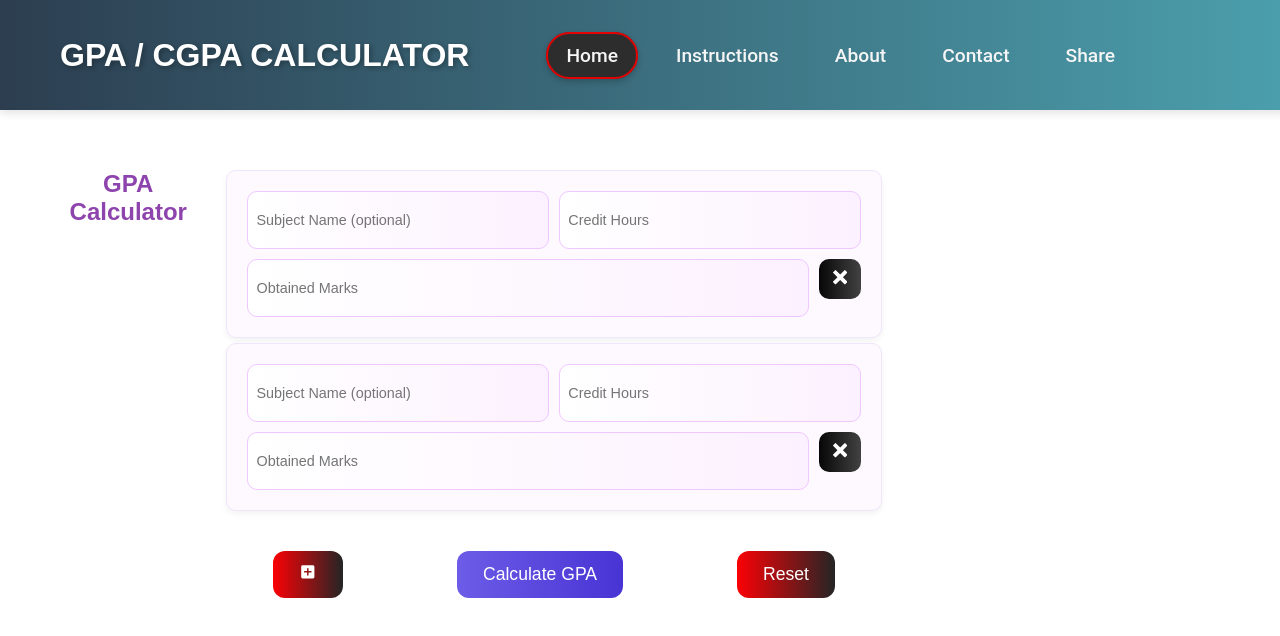
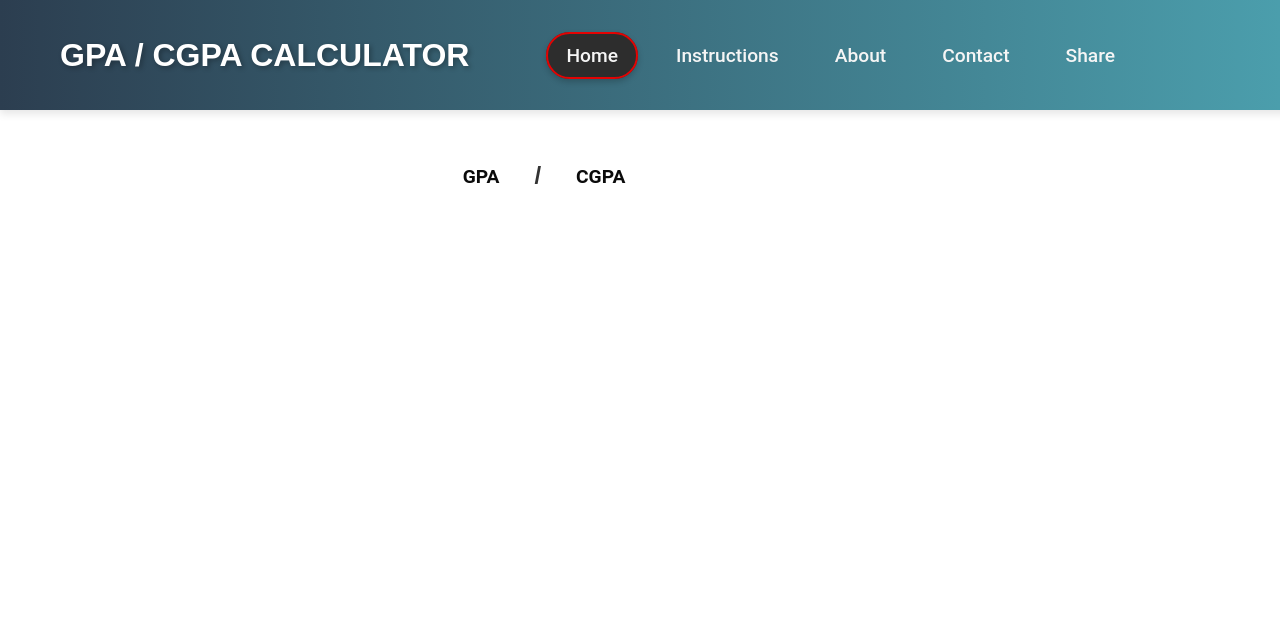
Before and after one commit to Balaj-Maqbool/GPA-CGPA--Calculator, a React (Vite) app: page / in a window 1280 px wide. Shown: the top 636 px of the page. Built offline with nearby package versions, Linux system fonts and the light colour scheme.

Commit message:
making lower container overflow hidden

```diff
--- a/src/App.jsx
+++ b/src/App.jsx
@@ -12,15 +12,15 @@ import LowerNavbar from "./Components/Navbar/LowerNavbar";
 
 function App() {
   return (
-    <>
+    <><div style={{width:"100%"}}>
       <Routes>
         <Route
           path="/"
           element={
             <>
               <Navbar />
-              {/* <LowerNavbar/> */}
-              <GPA_calculator />
+              <LowerNavbar/>
+              {/* <GPA_calculator /> */}
             </>
           }
         />
@@ -81,6 +81,7 @@ function App() {
           }
         />
       </Routes>
+      </div>
     </>
   );
 }
--- /dev/null
+++ b/src/Components/Navbar/LowerNavbar.css
@@ -0,0 +1,47 @@
+.lower-navbar {
+    position: relative;
+    top: 17vh;
+    display: flex;
+    justify-content: center;
+    align-items: center;
+    min-height: 10vh;
+    z-index: 0;
+    overflow: hidden;
+  }
+
+  .lower-navbar .navbar_links {
+    display: flex;
+    align-items: center;
+    gap: 10px;
+  }
+
+  .lower-navbar .navbar_links a {
+    color: rgb(11, 11, 11);
+    font-weight: 600;
+    font-size: 1.2rem;
+    padding: 8px 15px;
+    text-decoration: none;
+    border-radius: 5px;
+    transition: background-color 0.3s ease;
+  }
+
+  .lower-navbar .navbar_links a:hover {
+    background: rgba(0, 0, 0, 0.1);
+  }
+
+  .lower-active {
+    background: rgb(152, 222, 246);
+    font-weight: 600;
+    box-shadow: 0 3px 6px rgba(0, 0, 0, 0.2);
+  }
+
+  .slash {
+    font-weight: 700;
+    font-size: 1.5rem;
+    color: #333;
+    margin: 0 10px;
+  }
+  .empty-container{
+    width: 15%;
+    background-color: aquamarine;
+  }
--- a/src/Components/Navbar/LowerNavbar.jsx
+++ b/src/Components/Navbar/LowerNavbar.jsx
@@ -1,5 +1,6 @@
 import React from "react";
-import "./Navbar.css";
+import "./LowerNavbar.css";
+import "./Navbar.css"
 import { NavLink } from "react-router-dom";
 
 const LowerNavbar = () => {
@@ -24,7 +25,7 @@ const LowerNavbar = () => {
           </NavLink>
         </li>
       </ul>
-      {/* <div className="empty-container"></div> */}
+      <div className="empty-container"></div>
     </nav>
   );
 };
--- a/src/Components/Navbar/Navbar.css
+++ b/src/Components/Navbar/Navbar.css
@@ -75,56 +75,6 @@
   border: 2px solid #e30303;
 }
 
-/* 🔸 Lower Navbar (Always Right Below Main Navbar) */
-.lower-navbar {
-  position: relative;
-  top: 17vh;
-  display: flex;
-  justify-content: center;
-  align-items: center;
-  min-height: 10vh;
-  z-index: 0;
-}
-
-.lower-navbar .navbar_links {
-  display: flex;
-  align-items: center;
-  gap: 10px;
-}
-
-.lower-navbar .navbar_links a {
-  color: rgb(11, 11, 11);
-  font-weight: 600;
-  font-size: 1.2rem;
-  padding: 8px 15px;
-  text-decoration: none;
-  border-radius: 5px;
-  transition: background-color 0.3s ease;
-}
-
-.lower-navbar .navbar_links a:hover {
-  background: rgba(0, 0, 0, 0.1);
-}
-
-.lower-active {
-  background: rgb(152, 222, 246);
-  font-weight: 600;
-  box-shadow: 0 3px 6px rgba(0, 0, 0, 0.2);
-}
-
-.slash {
-  font-weight: 700;
-  font-size: 1.5rem;
-  color: #333;
-  margin: 0 10px;
-}
-.empty-container{
-  width: 15%;
-}
-
-/* 🔹 Responsive Design for Different Screen Sizes */
-
-/* 🔸 Large Screens (≥ 1200px) */
 @media (max-width: 1200px) {
   .navbar_title {
     font-size: 1.8rem;
@@ -134,8 +84,6 @@
     padding: 8px 16px;
   }
 }
-
-/* 🔸 Medium Screens (≥ 992px) */
 @media (max-width: 992px) {
   .navbar {
     height: 12vh;
```
